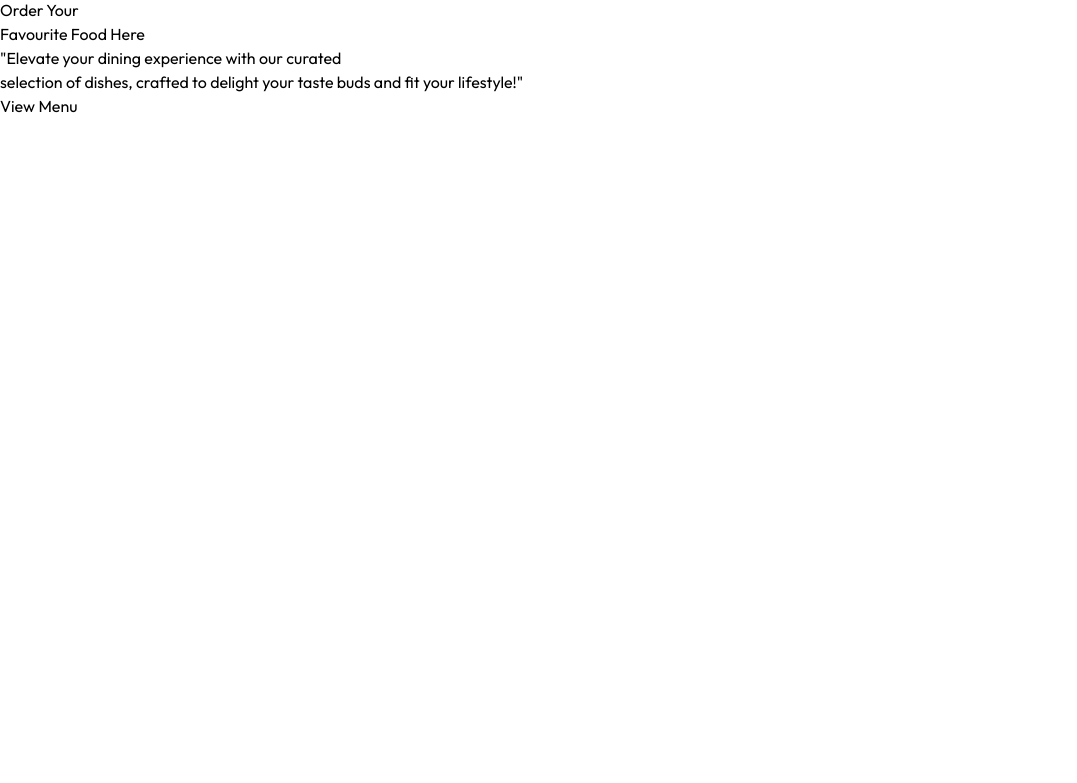
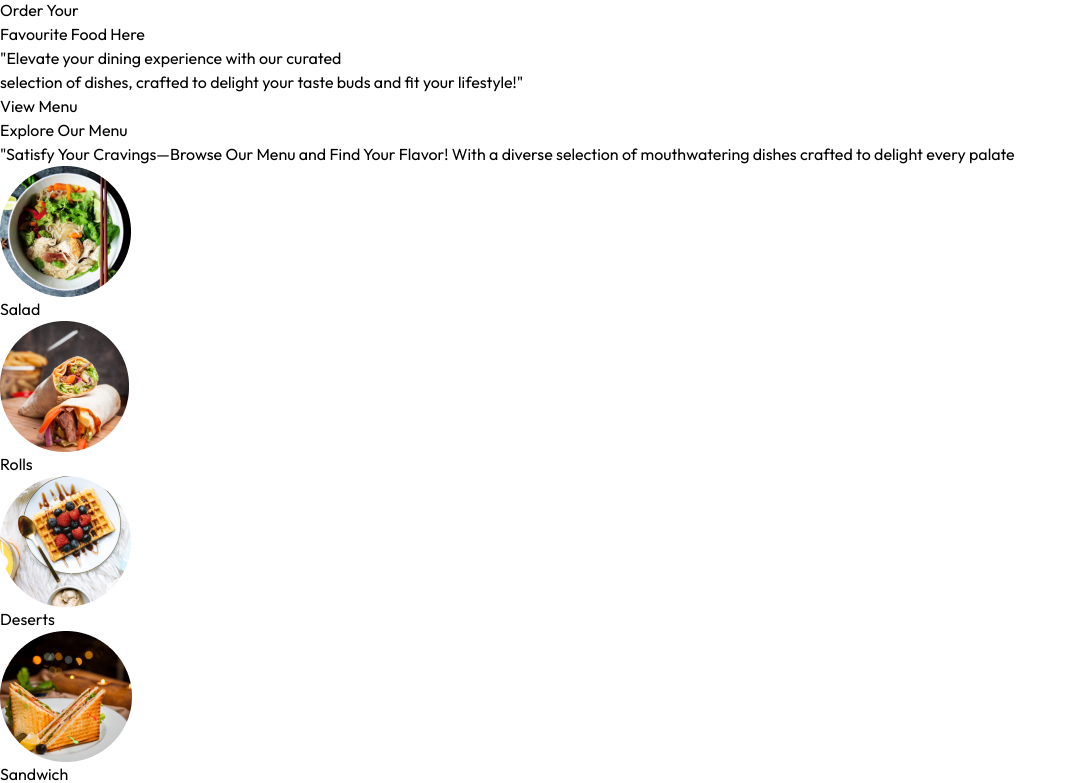
Before and after one commit to Prajjwal-Rawat/QuickBite-Food-Delivery-App, a React (Vite) app: page / in a window 1280 px wide. Shown: the part 697-1480 px from the top of the page, without its empty margins (0-1077 px from the left). Before the commit the page ends 815 px from the top, so only its background shows below. Built offline with nearby package versions, Linux system fonts and the light colour scheme.

Commit message:
Impliment food menu in ExploreMenu component

```diff
--- /dev/null
+++ b/src/component/ExploreMenu/ExploreMenu.jsx
@@ -0,0 +1,26 @@
+import React from 'react'
+import { menu_list } from '../../assets/assets'
+
+const ExploreMenu = () => {
+  return (
+    <div>
+        <div className='flex flex-col gap-[20px]'>
+            <h1 className='text-2xl text-[#262626] font-semibold'>Explore Our Menu</h1>
+            <p className='max-w-[60%] text-[#4b4949]'>"Satisfy Your Cravings—Browse Our Menu and Find Your Flavor! With a diverse selection of mouthwatering dishes crafted to delight every palate</p>
+        </div>
+       <div className='flex justify-between items-center gap-[30px] text-center my-[20px] overflow-x-scroll '>
+        {
+            menu_list.map((item, index) =>
+              <div key={index}>
+                <img src={item.menu_image} />
+                <p>{item.menu_name}</p>
+              </div>
+            )
+        }
+       </div>
+       <hr className='h-1 bg-slate-400'/>
+    </div>
+  )
+}
+
+export default ExploreMenu
--- a/src/component/Header.jsx
+++ b/src/component/Header.jsx
@@ -5,8 +5,8 @@ const Header = () => {
   return (
     <div>
        <header className='relative'>
-        <img src={assets.header_img} />
-        <div className=' absolute  bottom-20 px-12'>
+        <img src={assets.header_img} className='mb-3'/>
+        <div className=' absolute  bottom-20 px-12  animate-pulse'>
         <h2 className='text-6xl text-white'>Order Your <br/> Favourite Food Here</h2>
         <p className='text-slate-200 mt-2'>"Elevate your dining experience with our curated <br/> selection of dishes, crafted to delight your taste buds and fit your lifestyle!"</p>
         <button className='mt-4 text-[#747474] font-semibold shadow-lg shadow-black py-2 px-4 bg-white rounded-[50px] active:shadow-none'>View Menu</button>
--- a/src/component/NavBar.jsx
+++ b/src/component/NavBar.jsx
@@ -25,7 +25,7 @@ const NavBar = () => {
                     </NavLink>
                 </div>
 
-                <div className='flex gap-[40px] items-center'>
+                <div className='flex gap-[40px] items-center cursor-pointer'>
                     <img src={assets.search_icon} />
                     <div className='relative'>
                         <img src={assets.basket_icon} />
--- a/src/pages/Home.jsx
+++ b/src/pages/Home.jsx
@@ -1,10 +1,12 @@
 import React from 'react'
 import Header from '../component/Header'
+import ExploreMenu from '../component/ExploreMenu/ExploreMenu'
 
 const Home = () => {
   return (
     <div>
       <Header/>
+      <ExploreMenu/>
     </div>
   )
 }
```
